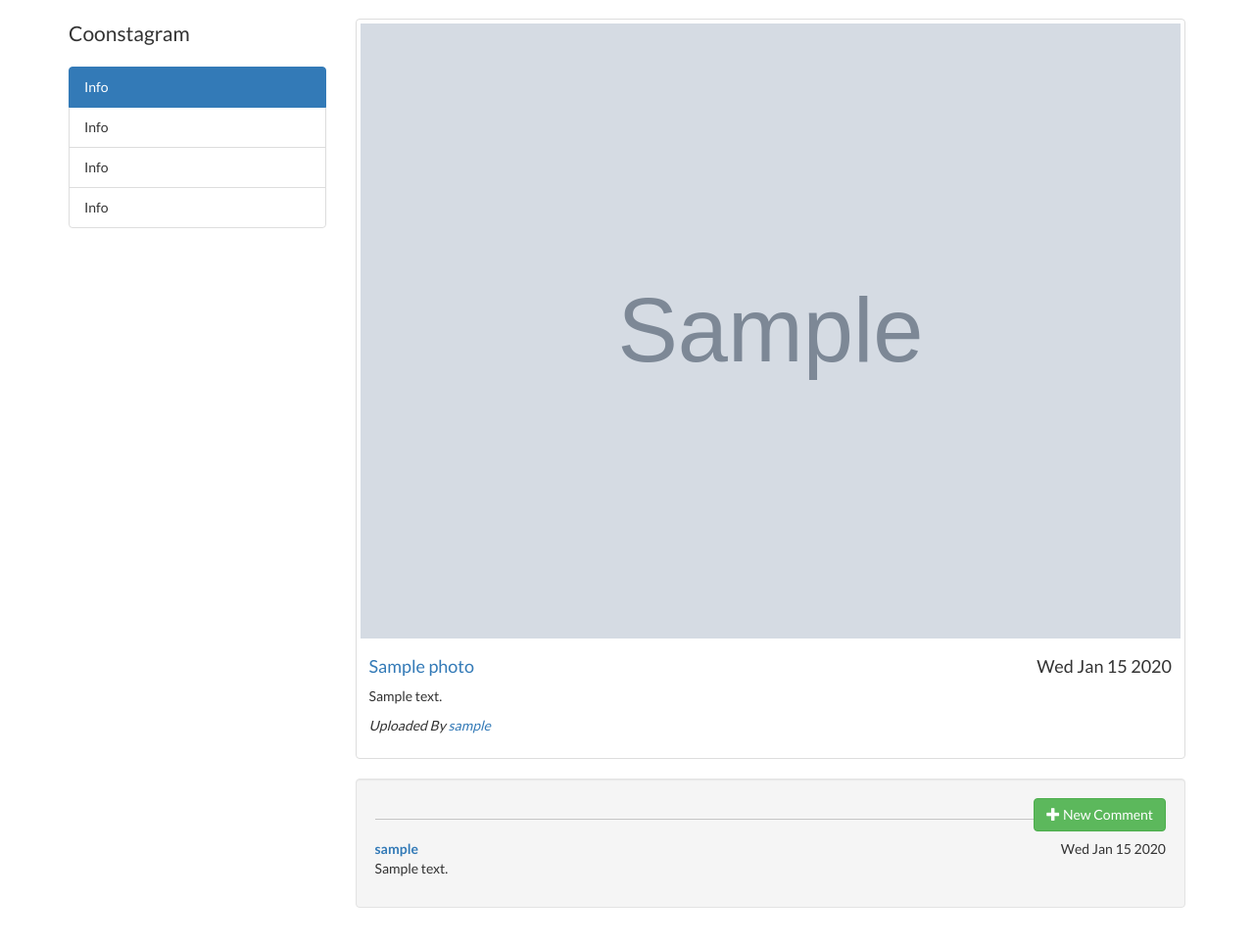
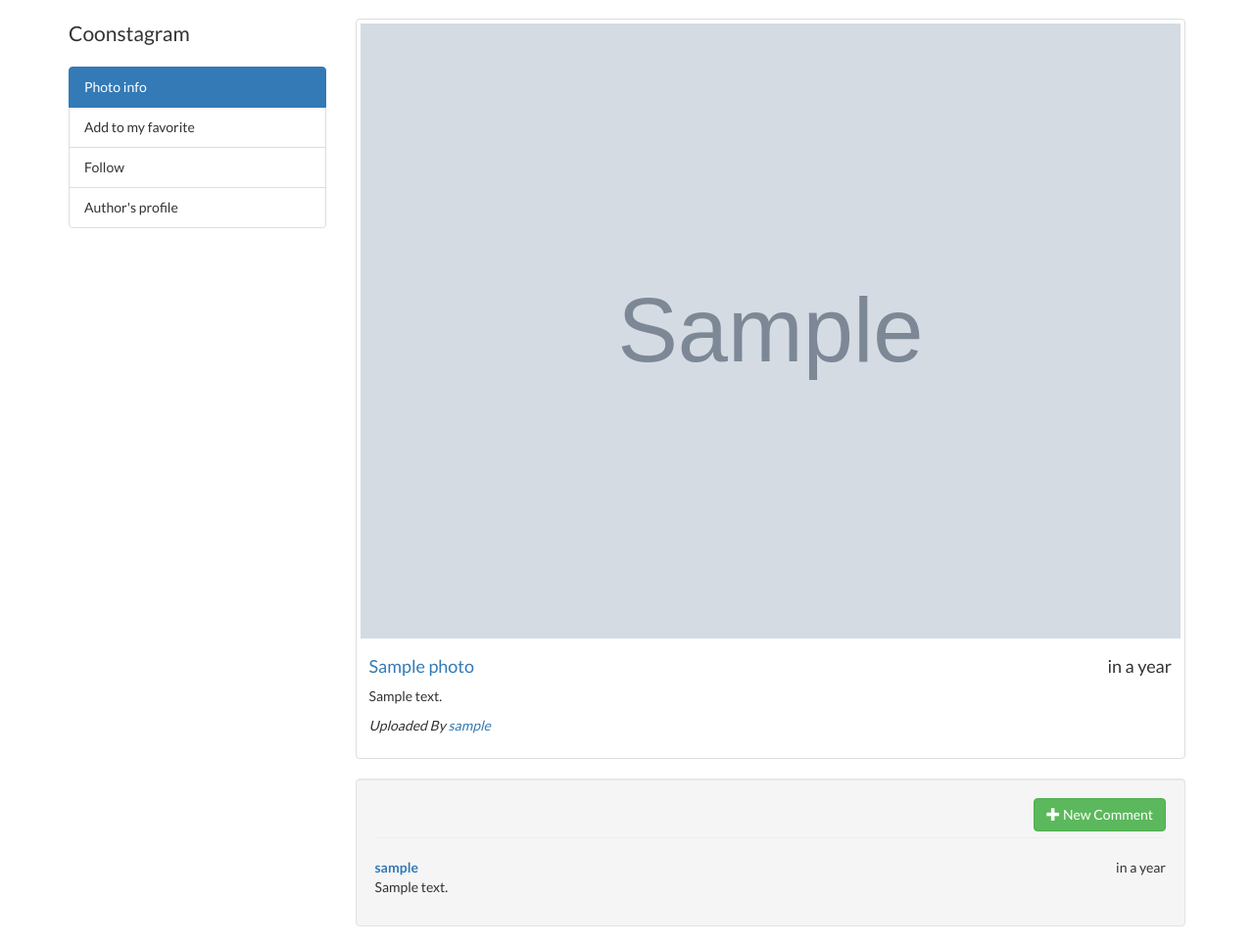
Before and after one commit to yanghwai/coonstagram, a Node server app: page /photos/600000000000000000000001 in a window 1280 px wide. Shown: the part 51-1017 px from the top of the page at 98% size. Before the commit the page ends 978 px from the top, so only its background shows below. Run offline with Node 20, Linux system fonts and the light colour scheme; tables that the repository leaves empty hold one stand-in row (values such as "Sample post"); grey boxes marked "Sample" are stand-in pictures; some libraries are stand-ins or nearby versions.

Commit message:
Change css files

```diff
--- a/app.js
+++ b/app.js
@@ -33,6 +33,8 @@ app.use(flash());
 
 // seedDB();  // Seed the database
 
+app.locals.moment = require("moment");
+
 // PASSPORT CONFIGURATION
 app.use(expressSession({
     secret: "Yelp Yelp",
--- a/package.json
+++ b/package.json
@@ -9,7 +9,6 @@
   "author": "huai",
   "license": "ISC",
   "dependencies": {
-    "async": "^2.6.1",
     "body-parser": "^1.18.3",
     "connect-flash": "^0.1.1",
     "crypto-promise": "^2.1.0",
@@ -18,6 +17,7 @@
     "express-sanitizer": "^1.0.4",
     "express-session": "^1.15.6",
     "method-override": "^3.0.0",
+    "moment": "^2.22.2",
     "mongoose": "^5.2.6",
     "nodemailer": "^4.6.7",
     "passport": "^0.4.0",
--- a/public/stylesheets/main.css
+++ b/public/stylesheets/main.css
@@ -36,7 +36,6 @@ body{
     text-transform: capitalize;
 }
 
-hr{
-    border-top: 1px solid #f8f8f8;
-    border-bottom: 1px solid rgba(0, 0, 0, 0.2);
+.comment-editor{
+    border-left: 5px solid green;
 }
--- a/seeds.js
+++ b/seeds.js
@@ -72,7 +72,7 @@ async function seedDB(){
     let user = null;
 
     try{
-        user = await createUser("root", "root", "hasaki_kitten@outlook.com", true);
+        user = await createUser("root", "root", "yanghuai2012@outlook.com", true);
         console.log("Root user created");
         anotherUser = await createUser("gd", "123", "hyangzju@gmail.com"); //dummy user for testing
     } catch(err){
--- a/views/comments/edit.ejs
+++ b/views/comments/edit.ejs
@@ -6,7 +6,7 @@
     <div class="col-md-12">
       <div class="well">
         <h4><strong>Comments</strong> <span class="glyphicon glyphicon-comment"></span></h4>
-        <div class="well" style="border-left: 5px solid green">
+        <div class="well comment-editor">
           <h4>Edit your comment <span class="glyphicon glyphicon-pencil"></span></h4>
           <form action="/photos/<%=photoId%>/comments/<%=comment._id%>?_method=PUT" method="POST">
             <div class="form-group">
--- a/views/comments/new.ejs
+++ b/views/comments/new.ejs
@@ -11,12 +11,12 @@
         <div class="row">
           <div class="col-md-12">
             <strong><%=comment.author.username%></strong>
-            <span class="pull-right"><%=comment.created.toDateString()%></span>
+            <span class="pull-right"><%=moment(comment.created).fromNow()%></span>
             <p><%=comment.text%></p>
           </div>
         </div>
       <%})%>
-        <div class="well" style="border-left: 5px solid green">
+        <div class="well comment-editor">
           <h4>Write your comment <span class="glyphicon glyphicon-pencil"></span></h4>
           <form action="/photos/<%=photo._id%>/comments" method="POST" id="add-comment-form">
             <div class="form-group">
--- a/views/photos/show.ejs
+++ b/views/photos/show.ejs
@@ -6,17 +6,17 @@
     <div class="col-sm-3">
       <p class="lead">Coonstagram</p>
       <div class="list-group">
-        <li class="list-group-item active">Info</li>
-        <li class="list-group-item">Info</li>
-        <li class="list-group-item">Info</li>
-        <li class="list-group-item">Info</li>
+        <li class="list-group-item active">Photo info</li>
+        <li class="list-group-item">Add to my favorite</li>
+        <li class="list-group-item">Follow</li>
+        <li class="list-group-item">Author's profile</li>
       </div>
     </div>
     <div class="col-sm-9">
       <div class="thumbnail">
         <img class="img-responsive" src="<%= photo.image%>">
         <div class="caption-full">
-          <h4 class="pull-right"><%=photo.created.toDateString()%></h4>
+          <h4 class="pull-right"><%=moment(photo.created).fromNow()%></h4>
           <h4><a href="#"><%= photo.name%></a></h4>
           <p><%= photo.description%></p>
           <p>
@@ -41,14 +41,14 @@
             <span class="glyphicon glyphicon-plus" aria-hidden="true"></span> New Comment
           </a>
         </div>
-        <hr>
+        <br><hr>
       <%photo.comments.forEach((comment)=>{%>
         <div class="row">
           <div class="col-md-12">
             <strong>
               <a href="/users/<%=comment.author.id%>"><%=comment.author.username%></a>
             </strong>
-            <span class="pull-right"><%=comment.created.toDateString()%></span>
+            <span class="pull-right"><%=moment(comment.created).fromNow()%></span>
             <p><%=comment.text%></p>
           <% if (currentUser && (comment.author.id.equals(currentUser._id) || currentUser.isAdmin) ) { -%>
             <a href="/photos/<%=photo._id%>/comments/<%=comment._id%>/edit" class="btn btn-xs btn-warning">Edit</a>
```
